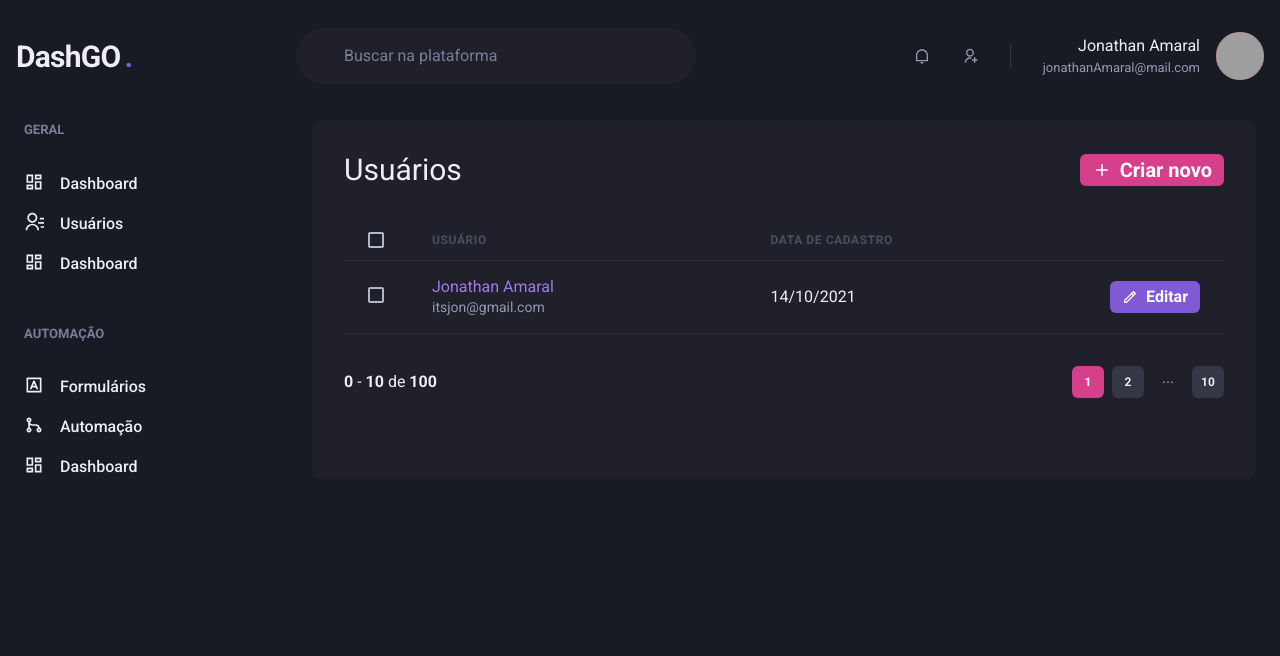
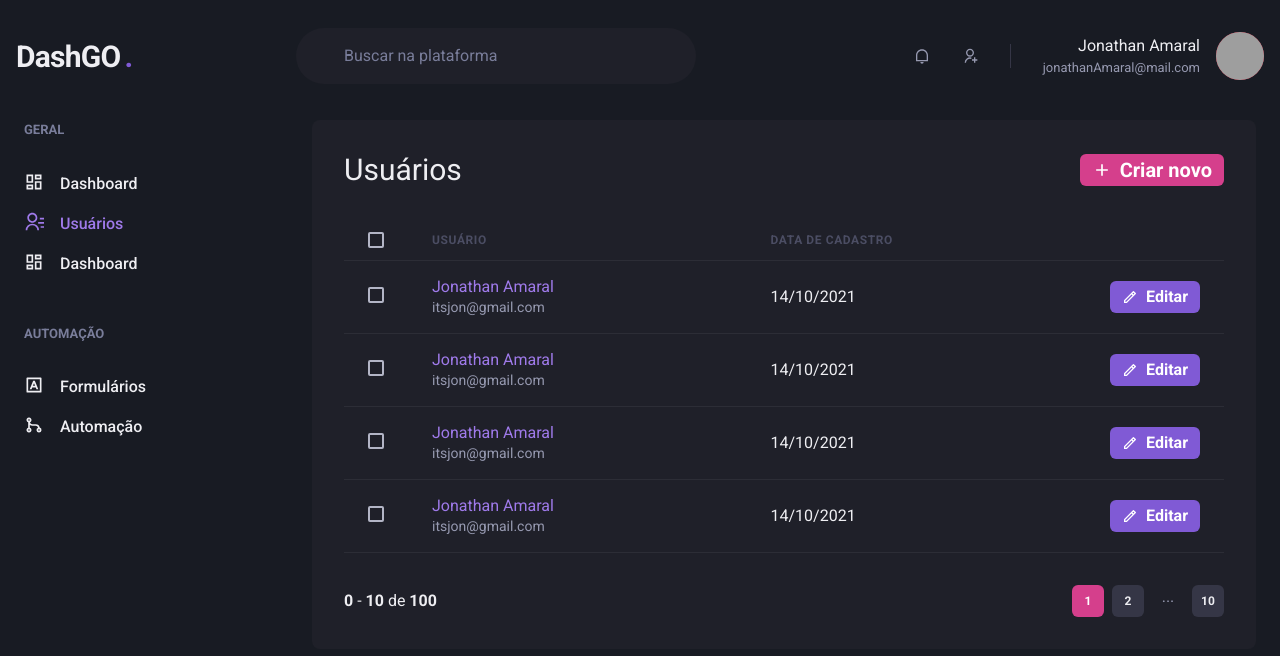
Before and after one commit to JonathanAmarall/nextjs-dashgo, a Next.js app: page /users in a window 1280 px wide. Shown: the top 656 px of the page. Built offline with nearby package versions, Linux system fonts and the light colour scheme; grey boxes are pictures that could not be loaded.

Commit message:
feat: adicionado componente ActiveLink

```diff
--- /dev/null
+++ b/src/components/ActiveLink.tsx
@@ -0,0 +1,36 @@
+import { cloneElement, ReactElement } from 'react';
+import { useRouter } from 'next/dist/client/router';
+import Link, { LinkProps } from 'next/link';
+
+interface ActiveLinkProps extends LinkProps {
+  children: ReactElement;
+  shouldMatchExactHref?: boolean;
+}
+
+export function ActiveLink({
+  children,
+  shouldMatchExactHref = false,
+  ...rest
+}: ActiveLinkProps) {
+  let isActive = false;
+  const { asPath } = useRouter();
+
+  if ((shouldMatchExactHref && asPath === rest.href) || asPath === rest.as) {
+    isActive = true;
+  }
+
+  if (
+    !shouldMatchExactHref &&
+    (asPath.startsWith(String(rest.href)) || asPath.startsWith(String(rest.as)))
+  ) {
+    isActive = true;
+  }
+
+  return (
+    <Link {...rest}>
+      {cloneElement(children, {
+        color: isActive ? 'purple.400' : 'gray.50',
+      })}
+    </Link>
+  );
+}
--- a/src/components/Sidebar/NavLink.tsx
+++ b/src/components/Sidebar/NavLink.tsx
@@ -1,19 +1,27 @@
+import {
+  Link as ChakraLink,
+  Text,
+  LinkProps as ChakraLinkProps,
+} from '@chakra-ui/layout';
 import Icon from '@chakra-ui/icon';
-import { Link, Text, LinkProps as ChakraLinkProps } from '@chakra-ui/layout';
 import { ElementType } from 'react';
+import { ActiveLink } from '../ActiveLink';
 
 interface NavLinkProps extends ChakraLinkProps {
   children: string;
   icon: ElementType;
+  href: string;
 }
 
-export function NavLink({ children, icon, ...rest }: NavLinkProps) {
+export function NavLink({ children, icon, href, ...rest }: NavLinkProps) {
   return (
-    <Link display="flex" alignContent="center" {...rest}>
-      <Icon as={icon} fontSize="20" />
-      <Text ml="4" fontWeight="medium">
-        {children}
-      </Text>
-    </Link>
+    <ActiveLink href={href} passHref>
+      <ChakraLink display="flex" alignContent="center" {...rest}>
+        <Icon as={icon} fontSize="20" />
+        <Text ml="4" fontWeight="medium">
+          {children}
+        </Text>
+      </ChakraLink>
+    </ActiveLink>
   );
 }
--- a/src/components/Sidebar/SidebarNav.tsx
+++ b/src/components/Sidebar/SidebarNav.tsx
@@ -12,15 +12,24 @@ export function SidebarNav() {
   return (
     <Stack spacing="12" align="flex-start">
       <NavSection title="GERAL">
-        <NavLink icon={RiDashboardLine}>Dashboard</NavLink>
-        <NavLink icon={RiContactsLine}>Usuários</NavLink>
-        <NavLink icon={RiDashboardLine}>Dashboard</NavLink>
+        <NavLink href="/dashboard" icon={RiDashboardLine}>
+          Dashboard
+        </NavLink>
+        <NavLink href="/users" icon={RiContactsLine}>
+          Usuários
+        </NavLink>
+        <NavLink href="/dashboard2" icon={RiDashboardLine}>
+          Dashboard
+        </NavLink>
       </NavSection>
       <Box>
         <NavSection title="AUTOMAÇÃO">
-          <NavLink icon={RiInputMethodLine}>Formulários</NavLink>
-          <NavLink icon={RiGitMergeLine}>Automação</NavLink>
-          <NavLink icon={RiDashboardLine}>Dashboard</NavLink>
+          <NavLink href="/formularios" icon={RiInputMethodLine}>
+            Formulários
+          </NavLink>
+          <NavLink href="/automacao" icon={RiGitMergeLine}>
+            Automação
+          </NavLink>
         </NavSection>
       </Box>
     </Stack>
--- a/src/pages/users/index.tsx
+++ b/src/pages/users/index.tsx
@@ -14,17 +14,22 @@ import {
   Text,
   useBreakpointValue,
   Spinner,
-  Link,
+  Link as ChakraLink,
 } from '@chakra-ui/react';
-
+import Link from 'next/link';
 import { RiAddLine, RiPencilLine } from 'react-icons/ri';
 import { Header } from '../../components/Header/Index';
 import { Sidebar } from '../../components/Sidebar';
 import { Pagination } from '../../components/Pagination';
 
 export default function UserList() {
+  const isWideVersion = useBreakpointValue({
+    base: false,
+    lg: true,
+  });
   const isLoading = true;
   const isFetching = false;
+
   return (
     <Box>
       <Header />
@@ -39,6 +44,7 @@ export default function UserList() {
                 <Spinner size="sm" color="gray.500" ml="4" />
               )}
             </Heading>
+            <Link href="/users/create" passHref>
               <Button
                 as="a"
                 size="sm"
@@ -48,6 +54,7 @@ export default function UserList() {
               >
                 Criar novo
               </Button>
+            </Link>
           </Flex>
 
           <Table colorScheme="whiteAlpha">
@@ -57,7 +64,7 @@ export default function UserList() {
                   <Checkbox colorScheme="pink" />
                 </Th>
                 <Th>Usuário</Th>
-                <Th>Data de cadastro</Th>
+                {isWideVersion && <Th>Data de cadastro</Th>}
                 <Th width="8"></Th>
               </Tr>
             </Thead>
@@ -68,16 +75,15 @@ export default function UserList() {
                 </Td>
                 <Td>
                   <Box>
-                    <Link color="purple.400" onMouseEnter={() => {}}>
-                      {' '}
+                    <ChakraLink color="purple.400" onMouseEnter={() => {}}>
                       Jonathan Amaral
-                    </Link>
+                    </ChakraLink>
                     <Text fontSize="sm" color="gray.300">
                       itsjon@gmail.com
                     </Text>
                   </Box>
                 </Td>
-                <Td>14/10/2021</Td>
+                {isWideVersion && <Td>14/10/2021</Td>}
                 <Td>
                   <Button
                     as="a"
@@ -86,7 +92,88 @@ export default function UserList() {
                     leftIcon={<Icon as={RiPencilLine} />}
                     fontSize="16"
                   >
-                    Editar
+                    {isWideVersion ? 'Editar' : ''}
+                  </Button>
+                </Td>
+              </Tr>
+              <Tr>
+                <Td px={['4', '4', '6']}>
+                  <Checkbox colorScheme="pink" />
+                </Td>
+                <Td>
+                  <Box>
+                    <ChakraLink color="purple.400" onMouseEnter={() => {}}>
+                      Jonathan Amaral
+                    </ChakraLink>
+                    <Text fontSize="sm" color="gray.300">
+                      itsjon@gmail.com
+                    </Text>
+                  </Box>
+                </Td>
+                {isWideVersion && <Td>14/10/2021</Td>}
+                <Td>
+                  <Button
+                    as="a"
+                    size="sm"
+                    colorScheme="purple"
+                    leftIcon={<Icon as={RiPencilLine} />}
+                    fontSize="16"
+                  >
+                    {isWideVersion ? 'Editar' : ''}
+                  </Button>
+                </Td>
+              </Tr>
+              <Tr>
+                <Td px={['4', '4', '6']}>
+                  <Checkbox colorScheme="pink" />
+                </Td>
+                <Td>
+                  <Box>
+                    <ChakraLink color="purple.400" onMouseEnter={() => {}}>
+                      Jonathan Amaral
+                    </ChakraLink>
+                    <Text fontSize="sm" color="gray.300">
+                      itsjon@gmail.com
+                    </Text>
+                  </Box>
+                </Td>
+                {isWideVersion && <Td>14/10/2021</Td>}
+                <Td>
+                  <Button
+                    as="a"
+                    size="sm"
+                    colorScheme="purple"
+                    leftIcon={<Icon as={RiPencilLine} />}
+                    fontSize="16"
+                  >
+                    {isWideVersion ? 'Editar' : ''}
+                  </Button>
+                </Td>
+              </Tr>
+              <Tr>
+                <Td px={['4', '4', '6']}>
+                  <Checkbox colorScheme="pink" />
+                </Td>
+                <Td>
+                  <Box>
+                    <ChakraLink color="purple.400" onMouseEnter={() => {}}>
+                      Jonathan Amaral
+                    </ChakraLink>
+                    <Text fontSize="sm" color="gray.300">
+                      itsjon@gmail.com
+                    </Text>
+                  </Box>
+                </Td>
+                {isWideVersion && <Td>14/10/2021</Td>}
+                <Td>
+                  <Button
+                    as="a"
+                    size="sm"
+                    colorScheme="purple"
+                    leftIcon={<Icon as={RiPencilLine} />}
+                    fontSize="16"
+                  >
+                    {isWideVersion ? 'Editar' : ''}
                   </Button>
                 </Td>
               </Tr>
```
Lines whose indentation alone changed are shown as unchanged.
